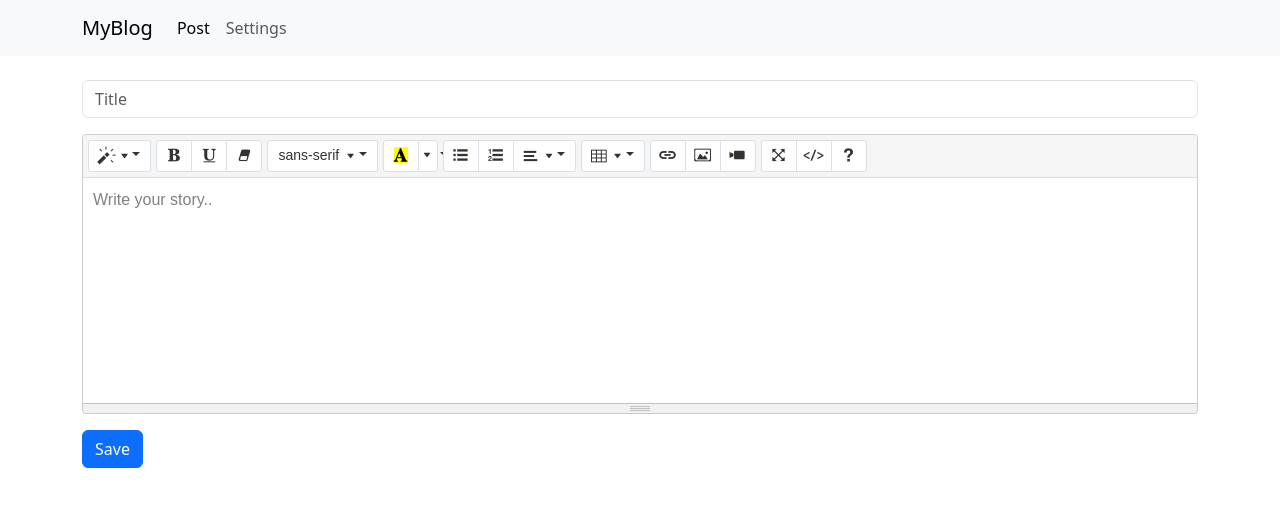
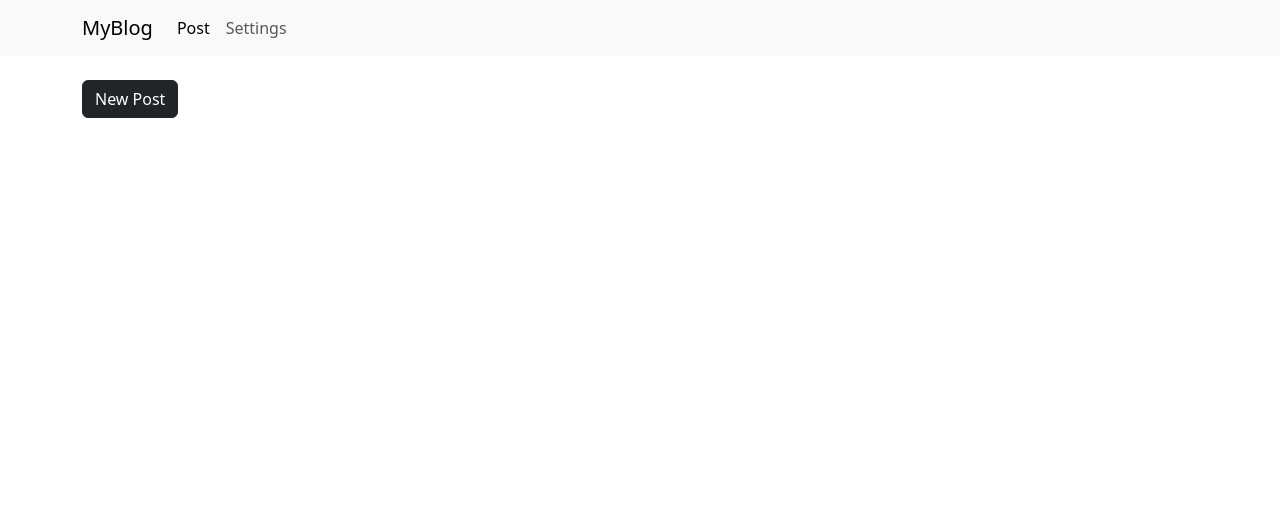
Before and after one commit to ryunze/pombo, a PHP site: page / in a window 1280 px wide. Shown: the top 507 px of the page. Run offline with PHP 8.4, Linux system fonts and the light colour scheme.

Commit message:
post refix

```diff
--- a/app/components/navbar.php
+++ b/app/components/navbar.php
@@ -7,7 +7,7 @@
     <div class="collapse navbar-collapse" id="navbarSupportedContent">
       <ul class="navbar-nav me-auto mb-2 mb-lg-0">
         <li class="nav-item">
-          <a class="nav-link active" aria-current="page" href="#">Post</a>
+          <a class="nav-link active" aria-current="page" href="/index.php">Post</a>
         </li>
         <li class="nav-item">
           <a class="nav-link" href="#">Settings</a>
--- a/index.php
+++ b/index.php
@@ -1,5 +1,6 @@
 <html lang="en">
-  <head>
+
+<head>
     <meta charset="UTF-8">
     <title>Post</title>
 
@@ -14,54 +15,18 @@
     <link href="/app/src/summernote-0.9.0-dist/summernote-lite.min.css" rel="stylesheet">
     <script src="/app/src/summernote-0.9.0-dist/summernote-lite.min.js"></script>
 
-  </head>
-  <body>
+</head>
+
+<body>
 
     <?php include_once('app/components/navbar.php') ?>
 
     <div class="container">
-      <form>
-        <div class="mb-3">
-          <input type="text" class="form-control" id="title" placeholder="Title">
+        <div class="d-flex align-items-center mb-3">
+            <a href="/newpost.php" class="btn btn-dark">New Post</a>
         </div>
-        <!-- summernote editor -->
-        <div id="summernote"></div>
-      </form>
-      <button id="btn-save" class="btn btn-primary">
-        <span class="spinner-border spinner-border-sm d-none" id="btn-save-spiner" aria-hidden="true"></span>
-        <span>Save</span>
-      </button>
     </div>
 
+</body>
 
-    <!-- init summernote -->
-    <script>
-
-      $(document).ready(function() {
-
-        $('#summernote').summernote({
-          placeholder: 'Write your story..',
-          tabsize: 2,
-          height: 225
-        });
-
-        $('#btn-save').click(function() {
-          const title = $('#title').val();
-          const content = $('#summernote').summernote('code');
-
-          const data = {
-            title: title,
-            content: content
-          }
-
-          console.log(data)
-
-        });
-
-      });
-
-
-    </script>
-
-  </body>
 </html>
```
Also changed, not shown: newpost.php (added, +71 -0 lines).
